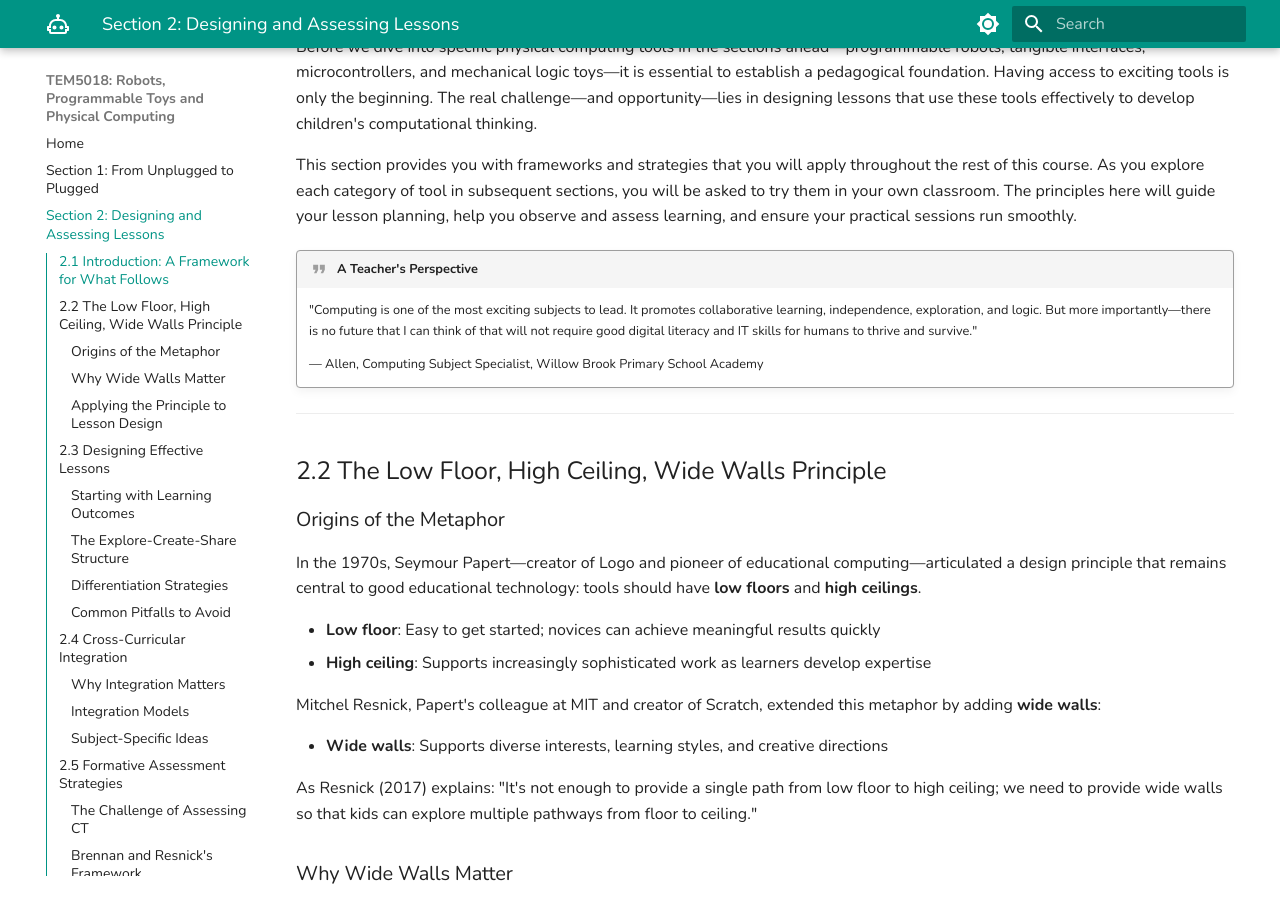
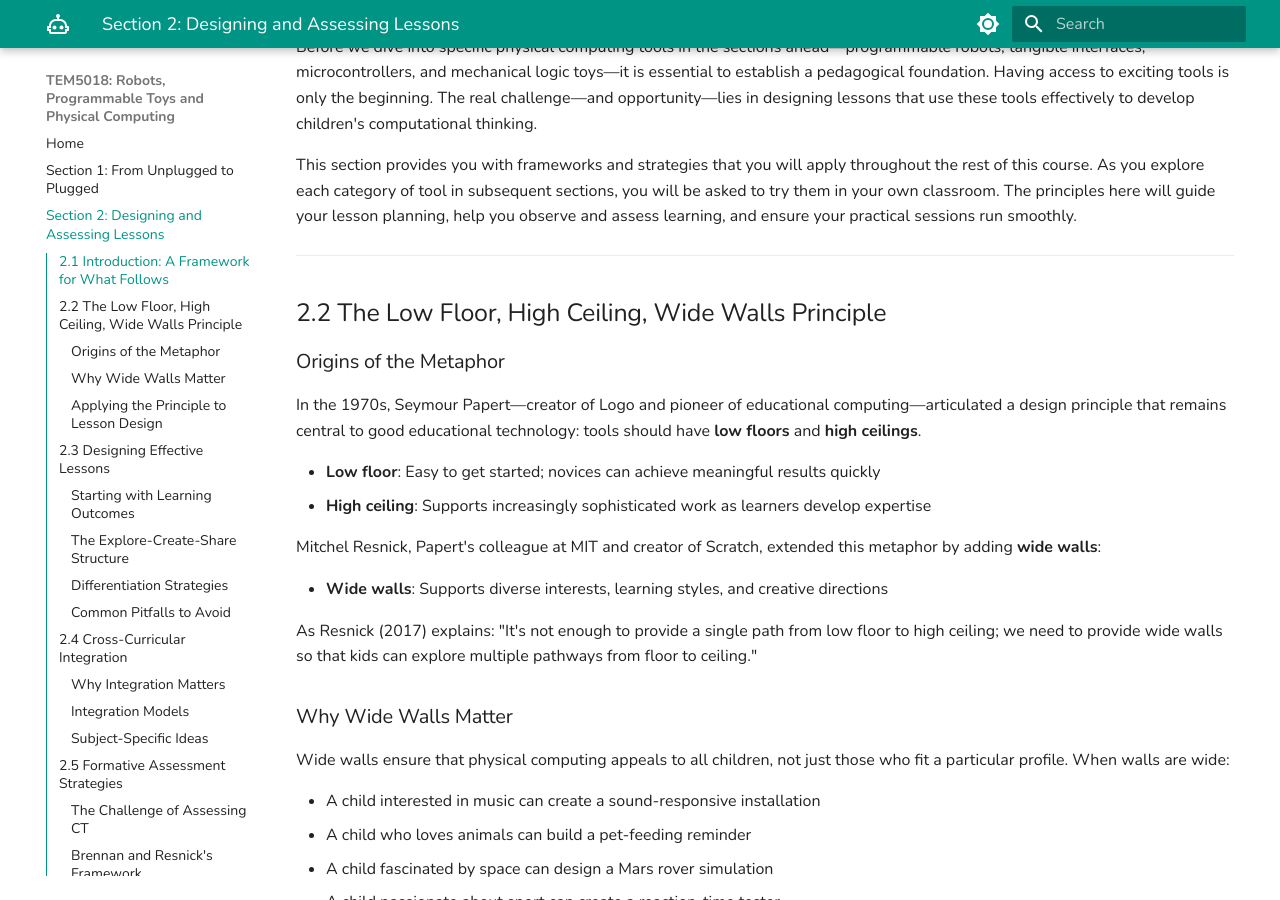
Before and after one commit to ccolo01/tem5018, an MkDocs documentation site: the page built from docs/section-2.md, in a window 1280 px wide and 900 px high, scrolled down 513 px. Built offline with MkDocs 1.6.1 and Material for MkDocs 9.7.7, drawn with Linux system fonts in a browser that asks for light colours.

Commit message:
Update section-2.md

```diff
--- a/docs/section-2.md
+++ b/docs/section-2.md
@@ -17,11 +17,6 @@
 Before we dive into specific physical computing tools in the sections ahead—programmable robots, tangible interfaces, microcontrollers, and mechanical logic toys—it is essential to establish a pedagogical foundation. Having access to exciting tools is only the beginning. The real challenge—and opportunity—lies in designing lessons that use these tools effectively to develop children's computational thinking.
 
 This section provides you with frameworks and strategies that you will apply throughout the rest of this course. As you explore each category of tool in subsequent sections, you will be asked to try them in your own classroom. The principles here will guide your lesson planning, help you observe and assess learning, and ensure your practical sessions run smoothly.
-
-!!! quote "A Teacher's Perspective"
-    "Computing is one of the most exciting subjects to lead. It promotes collaborative learning, independence, exploration, and logic. But more importantly—there is no future that I can think of that will not require good digital literacy and IT skills for humans to thrive and survive."
-
-    — Allen, Computing Subject Specialist, Willow Brook Primary School Academy
 
 ---
 
```
